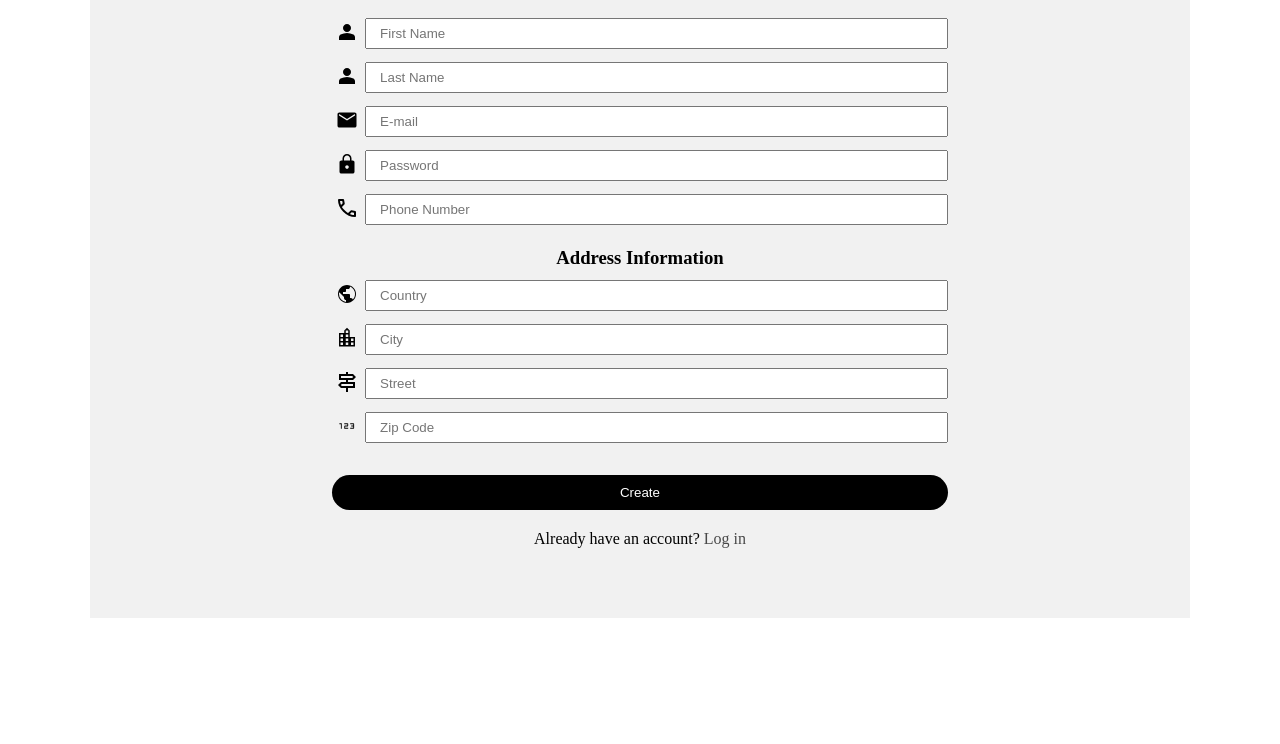
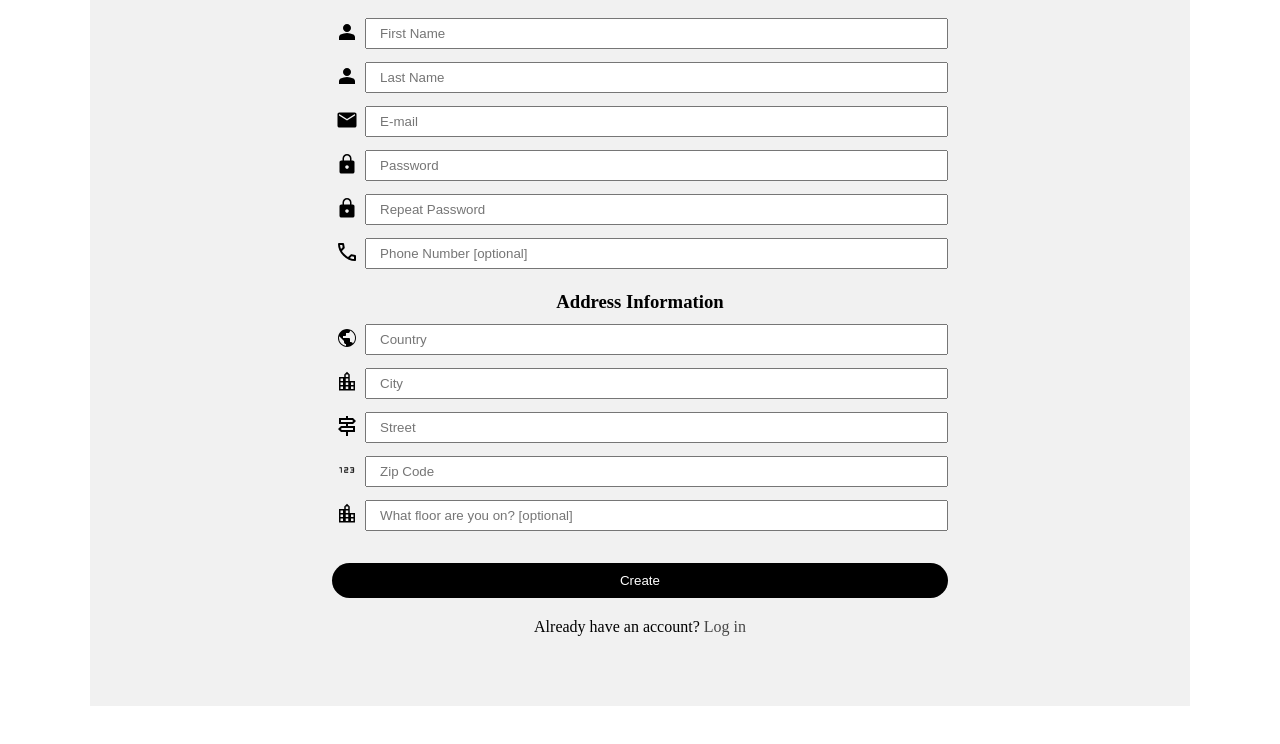
Before and after one commit to AmirSamadian/sidemen-clothing-clone, a website: page webapp/frontend/createAccount.html in a window 1280 px wide. Shown: the part 290-1034 px from the top of the page. Before the commit the page ends 997 px from the top, so only its background shows below. Drawn offline with Linux system fonts and the light colour scheme.

Commit message:
Added floor_level. That's also in my account table. I forgot to add it before.

```diff
--- a/webapp/frontend/createAccount.html
+++ b/webapp/frontend/createAccount.html
@@ -5,6 +5,7 @@
     <meta name="viewport" content="width=device-width, initial-scale=1.0">
     <link rel="stylesheet" href="style.css">
     <script defer src="index.js"></script>
+    <script defer src="data.js"></script>
     <title>sidemenclothingaccountregistration</title>
 </head>
 <body>
@@ -73,7 +74,7 @@
 
     <div class="login">
         <h1>Create Account</h1>
-        <form onsubmit="accountCreationData()">
+        <form onsubmit="return addData();" id="create_account_form">
             <div class="input">
                 <label for="first_name_input">
                     <svg class="form_label_icon" xmlns="http://www.w3.org/2000/svg" height="24px" viewBox="0 -960 960 960" width="24px" fill="#e8eaed"><path d="M480-480q-66 0-113-47t-47-113q0-66 47-113t113-47q66 0 113 47t47 113q0 66-47 113t-113 47ZM160-160v-112q0-34 17.5-62.5T224-378q62-31 126-46.5T480-440q66 0 130 15.5T736-378q29 15 46.5 43.5T800-272v112H160Z"/></svg>
@@ -101,12 +102,18 @@
                 </label>
                 <input required type="password" name="password" id="password_input" placeholder="Password">
             </div>
+            <div class="input">
+                <label for="repeat_password_input">
+                    <svg class="form_label_icon" xmlns="http://www.w3.org/2000/svg" height="24px" viewBox="0 -960 960 960" width="24px" fill="#e8eaed"><path d="M252.31-100q-29.83 0-51.07-21.24Q180-142.48 180-172.31v-375.38q0-29.83 21.24-51.07Q222.48-620 252.31-620H300v-80q0-74.92 52.54-127.46Q405.08-880 480-880q74.92 0 127.46 52.54Q660-774.92 660-700v80h47.69q29.83 0 51.07 21.24Q780-577.52 780-547.69v375.38q0 29.83-21.24 51.07Q737.52-100 707.69-100H252.31ZM480-290q29.15 0 49.58-20.42Q550-330.85 550-360t-20.42-49.58Q509.15-430 480-430t-49.58 20.42Q410-389.15 410-360t20.42 49.58Q450.85-290 480-290ZM360-620h240v-80q0-50-35-85t-85-35q-50 0-85 35t-35 85v80Z"/></svg>
+                </label>
+                <input required type="password" name="repeat_password" id="repeat_password_input" placeholder="Repeat Password">
+            </div>
 
             <div class="input">
                 <label for="phone_number_input">
                     <svg class="form_label_icon" xmlns="http://www.w3.org/2000/svg" height="24px" viewBox="0 -960 960 960" width="24px" fill="#e8eaed"><path d="M798-120q-125 0-247-54.5T329-329Q229-429 174.5-551T120-798q0-18 12-30t30-12h162q14 0 25 9.5t13 22.5l26 140q2 16-1 27t-11 19l-97 98q20 37 47.5 71.5T387-386q31 31 65 57.5t72 48.5l94-94q9-9 23.5-13.5T670-390l138 28q14 4 23 14.5t9 23.5v162q0 18-12 30t-30 12ZM241-600l66-66-17-94h-89q5 41 14 81t26 79Zm358 358q39 17 79.5 27t81.5 13v-88l-94-19-67 67ZM241-600Zm358 358Z"/></svg>
                 </label>
-                <input type="tel" name="phone_number" id="phone_number_input" placeholder="Phone Number">
+                <input type="tel" name="phone_number" id="phone_number_input" placeholder="Phone Number [optional]">
             </div>
 
             <h3>Address Information</h3>
@@ -139,8 +146,12 @@
                 <input required type="text" name="zip" id="zip_input" placeholder="Zip Code">
             </div>
 
-
-
+            <div class="input">
+                <label for="floor_level_input">
+                    <svg class="form_label_icon" xmlns="http://www.w3.org/2000/svg" height="24px" viewBox="0 -960 960 960" width="24px" fill="#e8eaed"><path d="M160.77-136.92v-540H370v-105.39L480-890l110 107.69v265.39h209.23v380H160.77Zm60-60h100v-100h-100v100Zm0-160h100v-100h-100v100Zm0-160h100v-100h-100v100Zm209.23 320h100v-100H430v100Zm0-160h100v-100H430v100Zm0-160h100v-100H430v100Zm0-160h100v-100H430v100Zm209.23 480h100v-100h-100v100Zm0-160h100v-100h-100v100Z"/></svg>
+                </label>
+                <input required type="text" name="floor_level" id="floor_level_input" placeholder="What floor are you on? [optional]">
+            </div>
 
             <button type="submit">Create</button>
         </form>
```
Also changed, not shown: webapp/frontend/Login.html (+2 -1 lines).
